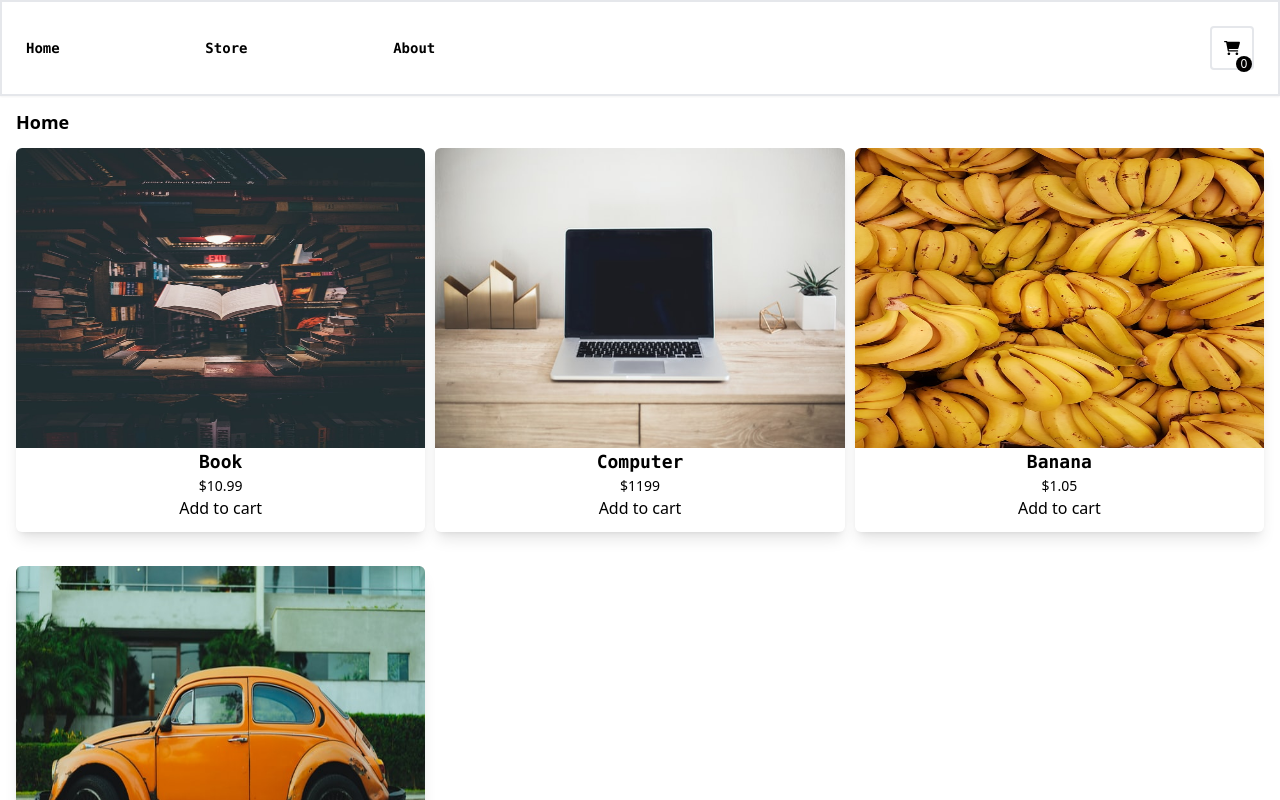
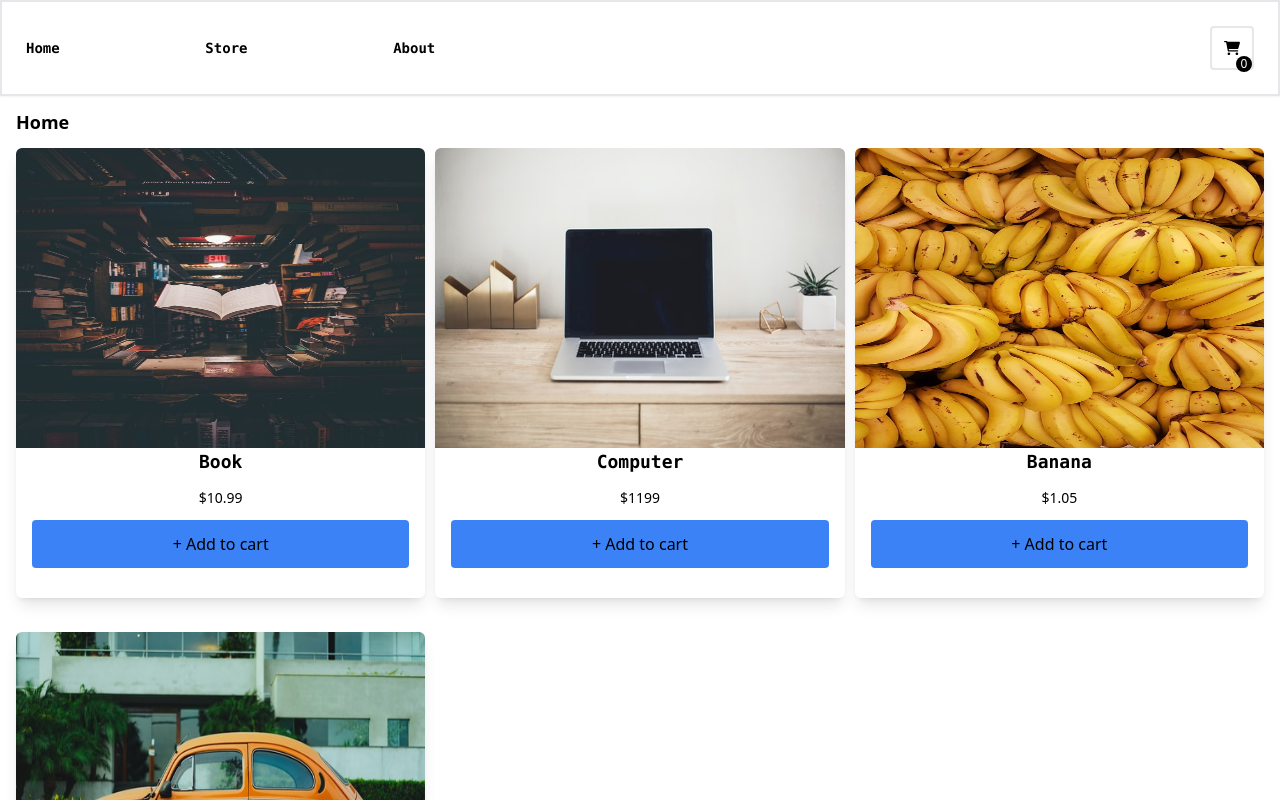
Before and after one commit to AyodejiOmole/shopping-cart, a React (Vite) app: page / in a window 1280 px wide. Shown: the top 800 px of the page. Built offline with nearby package versions, Linux system fonts and the light colour scheme.

Commit message:
added feature to get quantity

```diff
--- a/src/components/StoreItem.tsx
+++ b/src/components/StoreItem.tsx
@@ -1,5 +1,6 @@
 import { increaseCartQuantity, decreaseCartQuantity, removeFromCart } from "../store/slices/shoppingCartSlice";
-import { useDispatch } from "react-redux";
+import { useDispatch, useSelector } from "react-redux";
+import { CartItem } from "../store/slices/shoppingCartSlice";
 
 interface StoreItemProps {
     id: number
@@ -11,21 +12,36 @@ interface StoreItemProps {
 export default function StoreItem( { id, name, price, imgUrl}: StoreItemProps) {
     const dispatch = useDispatch();
 
+    const getItemQuantity = (id: number) => {
+        const value: undefined | number = useSelector((state: any) => state.cart).find((item: CartItem) => item.id === id)?.quantity;
+        if(value === undefined) {
+            return 0
+        } else { return value }
+    }
+
     return (
-        <div className="shadow-lg my-3 col-span-1 rounded-md cursor-pointer pb-3">
+        <div className="shadow-lg my-3 col-span-1 rounded-md cursor-pointer pb-3 h-[450px]">
             <img src={imgUrl} alt={name} className="h-[300px] w-full rounded-tr-md rounded-tl-md" />
 
-            <div className="flex flex-col text-center justify-center align-center">
+            <div className="flex flex-col text-center justify-center align-center px-4">
                 <h3 className="font-bold font-mono text-lg">{name}</h3>
 
-                <p className="text-sm font-medium">{`$${price}`}</p>
+                <p className="text-sm font-medium mt-3">{`$${price}`}</p>
 
-                <button
-                    onClick={() => dispatch(increaseCartQuantity(id))}
-                    className=""
-                >
-                    Add to cart
-                </button>
+                <div>
+                    {
+                        getItemQuantity(id) !== 0
+                            ? (
+                                <p>added</p>
+                            )
+                            : (<button
+                                onClick={() => dispatch(increaseCartQuantity(id))}
+                                className="w-full bg-blue-500 rounded p-3 mt-3"
+                            >
+                               + Add to cart
+                            </button>)
+                    }
+                </div>
             </div>
         </div>
     )
```
